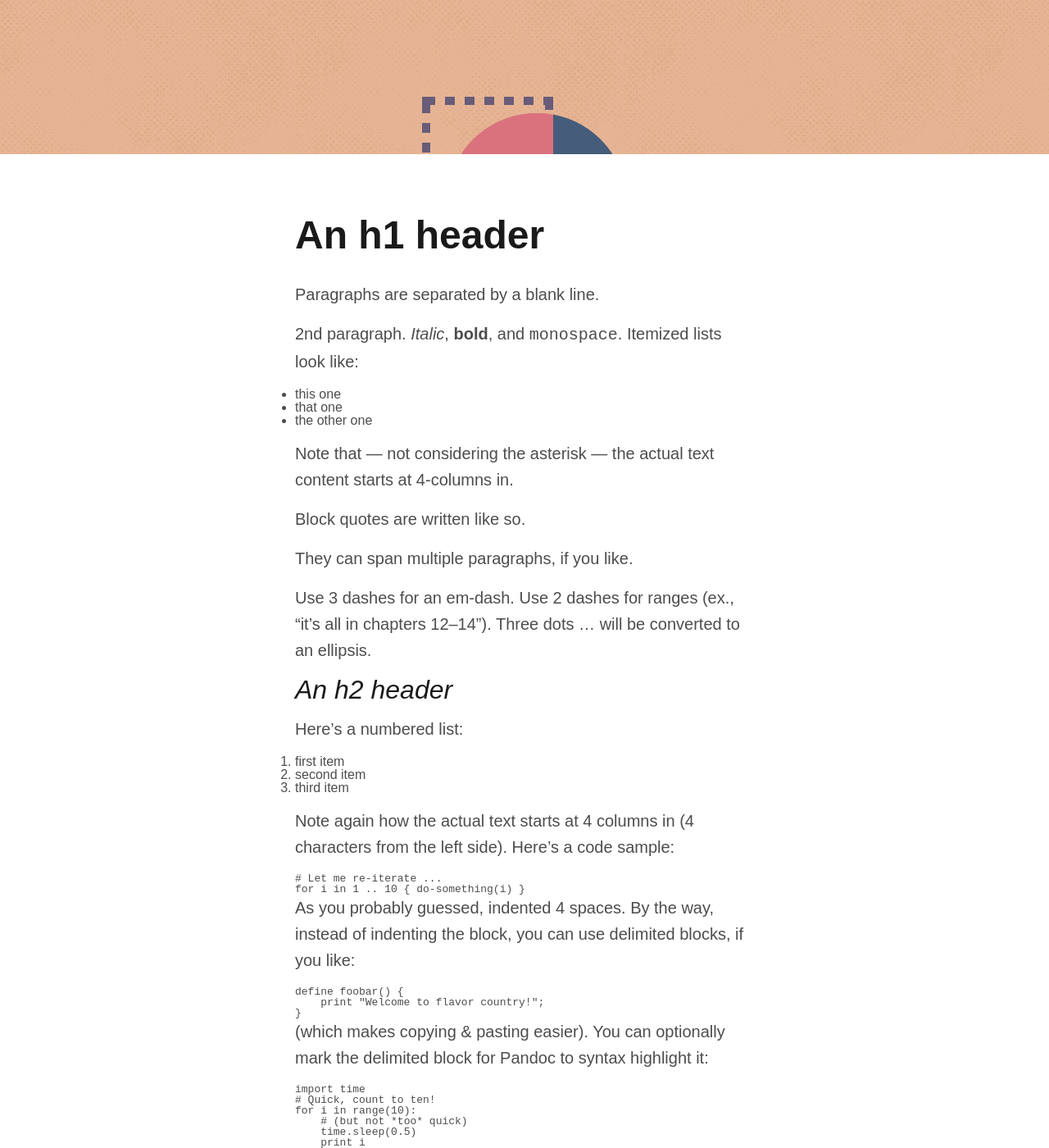
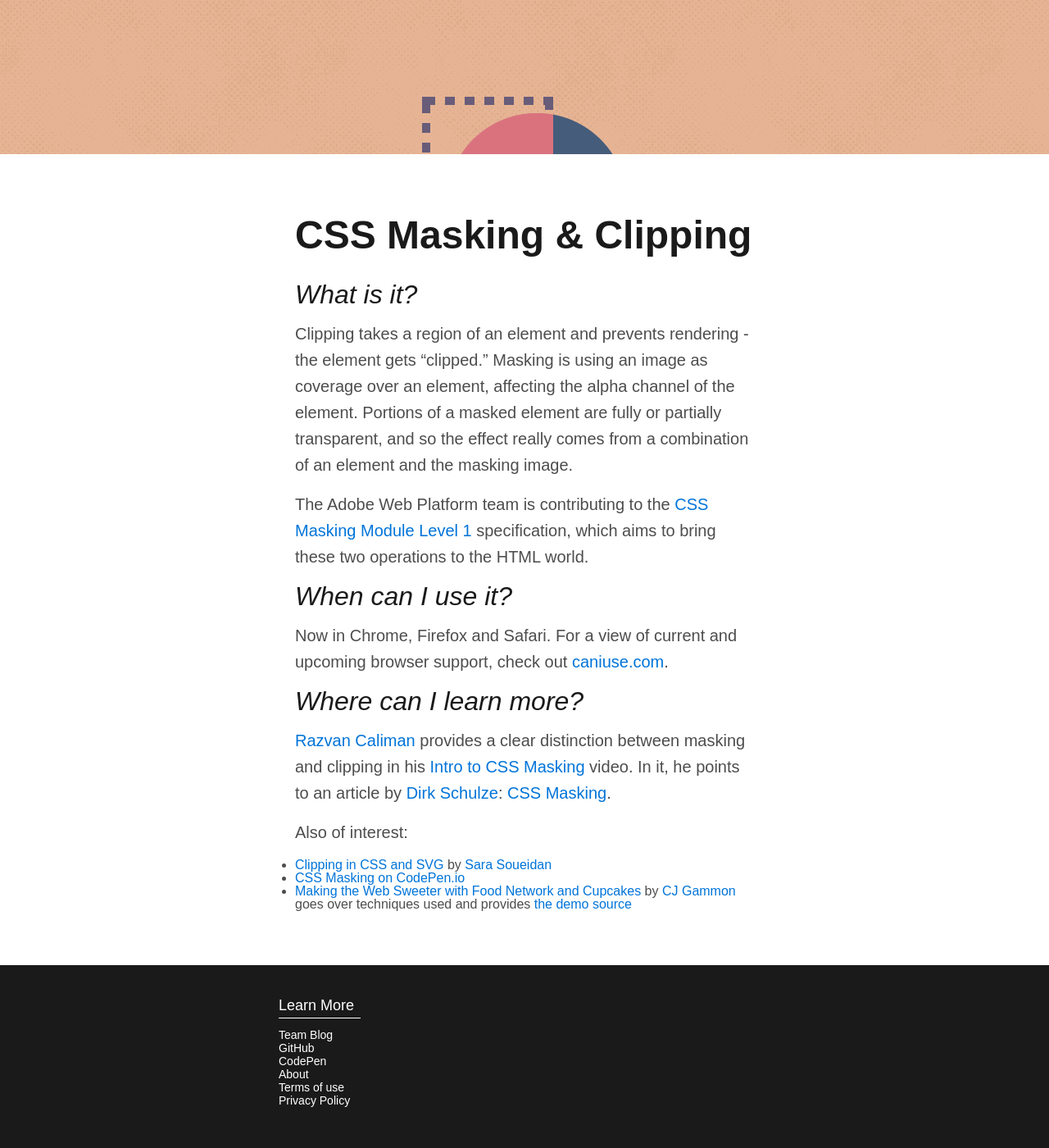
Before and after one commit to adobe-webplatform/adobe-webplatform.github.io, a Jekyll site: the page built from _posts/2014-06-12-css-masking.md, in a window 1280 px wide and 1400 px high, scrolled down 466 px. Shown: the whole window at 82% size. Built offline with Jekyll 4.4.1, drawn with Linux system fonts in a browser that asks for light colours; some of the changed text lies outside the part shown.

Commit message:
updating content

```diff
--- a/_posts/2014-06-12-css-masking.md
+++ b/_posts/2014-06-12-css-masking.md
@@ -8,160 +8,25 @@ full_image: project_header/css_masking.png
 bg: e6b494
 permalink: css-masking
 ---
-An h1 header
-============
+#CSS Masking & Clipping
 
-Paragraphs are separated by a blank line.
-
-2nd paragraph. *Italic*, **bold**, and `monospace`. Itemized lists
-look like:
-
-  * this one
-  * that one
-  * the other one
-
-Note that --- not considering the asterisk --- the actual text
-content starts at 4-columns in.
-
-> Block quotes are
-> written like so.
->
-> They can span multiple paragraphs,
-> if you like.
-
-Use 3 dashes for an em-dash. Use 2 dashes for ranges (ex., "it's all
-in chapters 12--14"). Three dots ... will be converted to an ellipsis.
+##What is it?
 
 
+Clipping takes a region of an element and prevents rendering - the element gets "clipped." Masking is using an image as coverage over an element, affecting the alpha channel of the element. Portions of a masked element are fully or partially transparent, and so the effect really comes from a combination of an element and the masking image.
 
-An h2 header
-------------
+The Adobe Web Platform team is contributing to the [CSS Masking Module Level 1](http://dev.w3.org/fxtf/css-masking-1/) specification, which aims to bring these two operations to the HTML world.
 
-Here's a numbered list:
+##When can I use it?
 
- 1. first item
- 2. second item
- 3. third item
+Now in Chrome, Firefox and Safari. For a view of current and upcoming browser support, check out [caniuse.com](http://caniuse.com/#search=mask).
 
-Note again how the actual text starts at 4 columns in (4 characters
-from the left side). Here's a code sample:
+##Where can I learn more?
 
-    # Let me re-iterate ...
-    for i in 1 .. 10 { do-something(i) }
+[Razvan Caliman](http://razvancaliman.com/) provides a clear distinction between masking and clipping in his [Intro to CSS Masking](https://www.youtube.com/watch?v=vV3h5OetmSI) video. In it, he points to an article by [Dirk Schulze](https://twitter.com/dirkschulze): [CSS Masking](http://www.html5rocks.com/en/tutorials/masking/adobe/).
 
-As you probably guessed, indented 4 spaces. By the way, instead of
-indenting the block, you can use delimited blocks, if you like:
+Also of interest:
 
-~~~
-define foobar() {
-    print "Welcome to flavor country!";
-}
-~~~
-
-(which makes copying & pasting easier). You can optionally mark the
-delimited block for Pandoc to syntax highlight it:
-
-~~~python
-import time
-# Quick, count to ten!
-for i in range(10):
-    # (but not *too* quick)
-    time.sleep(0.5)
-    print i
-~~~
-
-
-
-### An h3 header ###
-
-Now a nested list:
-
- 1. First, get these ingredients:
-
-      * carrots
-      * celery
-      * lentils
-
- 2. Boil some water.
-
- 3. Dump everything in the pot and follow
-    this algorithm:
-
-        find wooden spoon
-        uncover pot
-        stir
-        cover pot
-        balance wooden spoon precariously on pot handle
-        wait 10 minutes
-        goto first step (or shut off burner when done)
-
-    Do not bump wooden spoon or it will fall.
-
-Notice again how text always lines up on 4-space indents (including
-that last line which continues item 3 above). Here's a link to [a
-website](http://foo.bar). Here's a link to a [local
-doc](local-doc.html). Here's a footnote [^1].
-
-[^1]: Footnote text goes here.
-
-Tables can look like this:
-
-size  material      color
-----  ------------  ------------
-9     leather       brown
-10    hemp canvas   natural
-11    glass         transparent
-
-Table: Shoes, their sizes, and what they're made of
-
-(The above is the caption for the table.) Pandoc also supports
-multi-line tables:
-
---------  -----------------------
-keyword   text
---------  -----------------------
-red       Sunsets, apples, and
-          other red or reddish
-          things.
-
-green     Leaves, grass, frogs
-          and other things it's
-          not easy being.
---------  -----------------------
-
-A horizontal rule follows.
-
-***
-
-Here's a definition list:
-
-apples
-  : Good for making applesauce.
-oranges
-  : Citrus!
-tomatoes
-  : There's no "e" in tomatoe.
-
-Again, text is indented 4 spaces. (Alternately, put blank lines in
-between each of the above definition list lines to spread things
-out more.)
-
-Here's a "line block":
-
-| Line one
-|   Line too
-| Line tree
-
-and images can be specified like so:
-
-![example image](example-image.jpg "An exemplary image")
-
-Inline math equations go in like so: $\omega = d\phi / dt$. Display
-math should get its own line and be put in in double-dollarsigns:
-
-$$I = \int \rho R^{2} dV$$
-
-And note that you can backslash-escape any punctuation characters
-which you wish to be displayed literally, ex.: \`foo\`, \*bar\*, etc.
-
-Done.
+  * [Clipping in CSS and SVG](http://sarasoueidan.com/blog/css-svg-clipping/) by [Sara Soueidan](http://sarasoueidan.com/)
+  * [CSS Masking on CodePen.io](https://www.google.com/search?q="css+masking"+site%3Acodepen.io)
+  * [Making the Web Sweeter with Food Network and Cupcakes](http://blogs.adobe.com/webplatform/2014/01/16/making-the-web-sweeter/) by [CJ Gammon](CJ Gammon) goes over techniques used and provides [the demo source](https://github.com/adobe-webplatform/Demo-for-Food-Network-Cupcakes)
```
